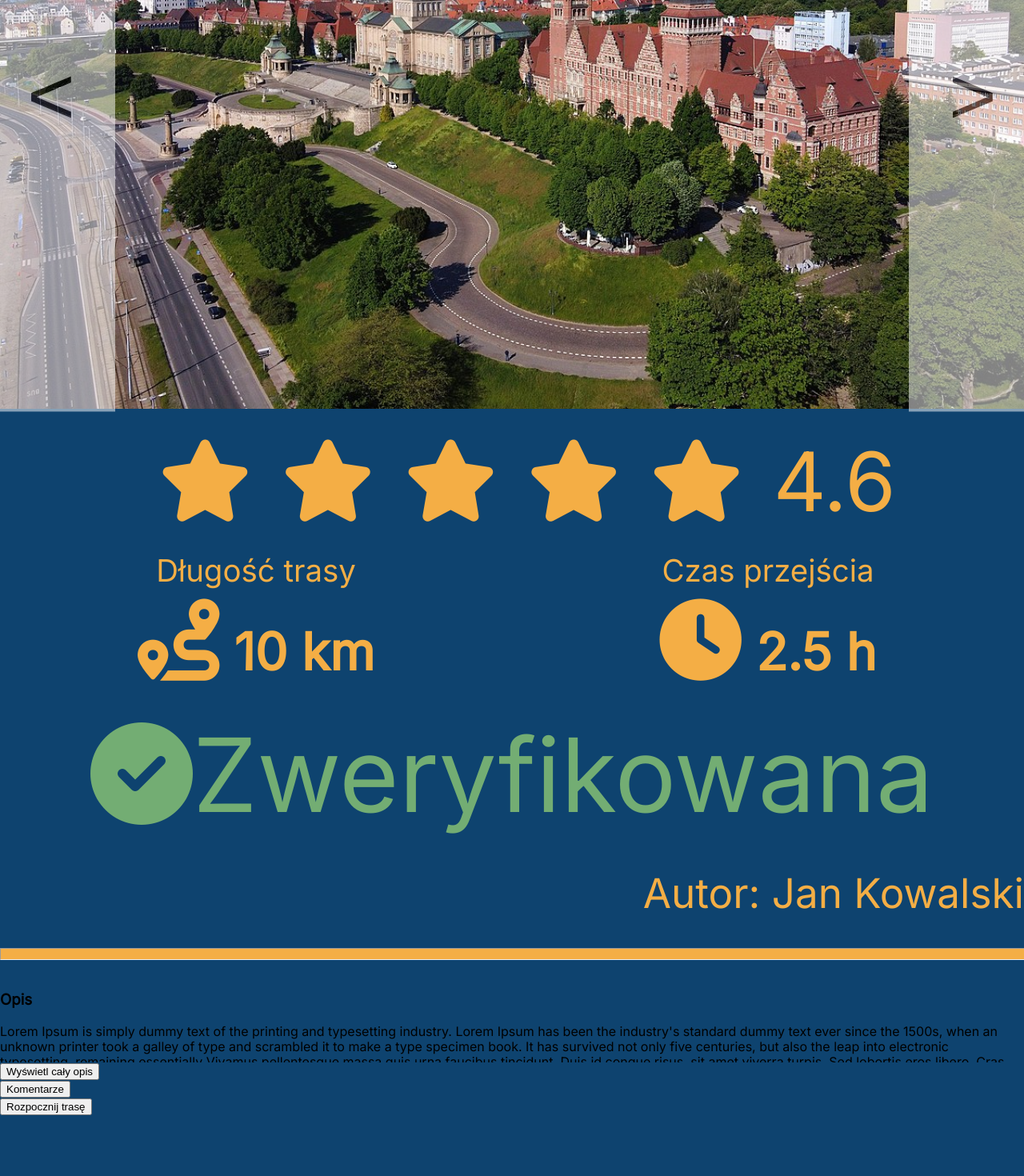
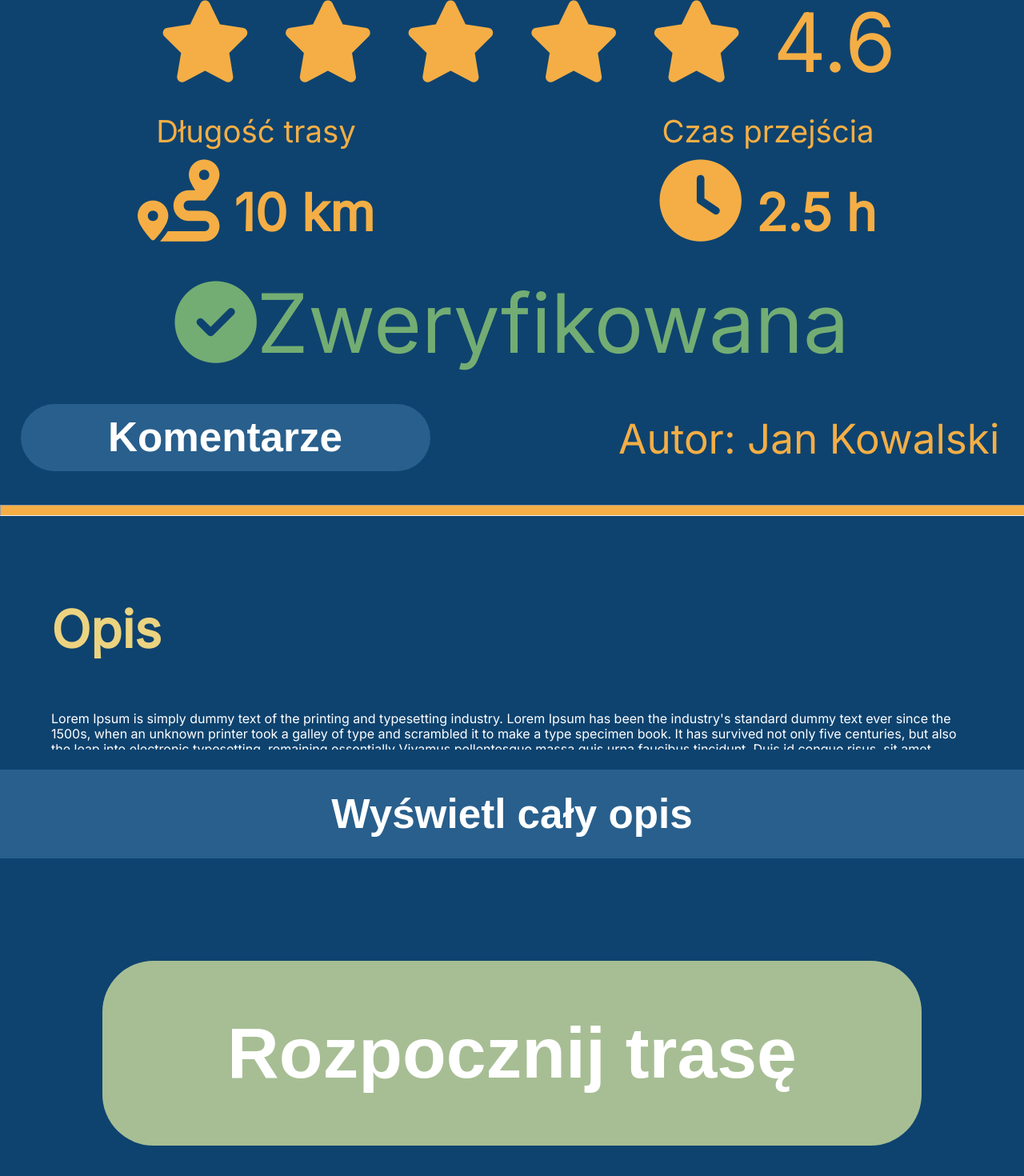
Before and after one commit to E-Tourist/frontend, an Angular app in the folder e-tourist-frontend/: page /routeDetails/1 in a window 1280 px wide. Shown: the part 390-1860 px from the top of the page at 80% size. Before the commit the page ends 1784 px from the top, so only its background shows below. Built offline with nearby package versions, Linux system fonts and the light colour scheme.

Commit message:
route-description styling complete, minor changes

```diff
--- a/e-tourist-frontend/src/app/components/route-details/route-details.component.html
+++ b/e-tourist-frontend/src/app/components/route-details/route-details.component.html
@@ -1,9 +1,9 @@
 <h2>{{routeDetails.name}}</h2>
 
 <div class="main-images-box">
-  <img [src]="currentImage" alt="main-image">
-  <button class="change_img_prev" (click)="prevImage()">&lt;</button>
-  <button class="change_img_next" (click)="nextImage()">&gt;</button>
+  <button class="change-img-prev" (click)="prevImage()">&lt;</button>
+  <button class="change-img-next" (click)="nextImage()">&gt;</button>
+  <img class="route-img" [src]="currentImage" alt="main-image">
 </div>
 
 <div class="route-rating-section">
@@ -39,19 +39,19 @@
 </div>
 
 <div *ngIf="routeDetails.isVerified" class="route-stats-verified"><i class="fa-solid fa-circle-check"></i>Zweryfikowana</div>
+
+<button class="comments-btn" [routerLink]="['/comments', routeDetails.id]">Komentarze</button>
 <div [routerLink]="['/profile', routeDetails.authorId]" class="route-stats-author">Autor: {{routeDetails.authorName}}</div>
 
 <hr>
 
-<h3>Opis</h3>
-<div>
-  <div [ngClass]="{'collapsed': isDescriptionHidden}">
+<div class="route-description">
+  <h3>Opis</h3>
+  <div class="route-description-content" [ngClass]="{'collapsed': isDescriptionHidden}">
     {{routeDetails.description}}
   </div>
 
-  <button (click)="toggleDescription()">{{ isDescriptionHidden ? 'Wyświetl cały opis' : 'Schowaj opis'}}</button>
+  <button class="route-description-show-btn" (click)="toggleDescription()">{{ isDescriptionHidden ? 'Wyświetl cały opis' : 'Schowaj opis'}}</button>
 </div>
 
-<button [routerLink]="['/comments', routeDetails.id]">Komentarze</button> <br>
-
-<button [routerLink]="['/navigation', routeDetails.id]">Rozpocznij trasę</button>
+<button class="start-btn" [routerLink]="['/navigation', routeDetails.id]">Rozpocznij trasę</button>
--- a/e-tourist-frontend/src/app/components/route-details/route-details.component.less
+++ b/e-tourist-frontend/src/app/components/route-details/route-details.component.less
@@ -3,6 +3,7 @@
 .main-images-box{
   position: relative;
   width: 100%;
+  height: 30%;
 }
 
 h2{
@@ -21,7 +22,7 @@ h2{
 
 .main-images-box img {
   width: 100%;
-  height: 100%;
+  height: 100% !important;
 }
 
 .main-images-box button {
@@ -32,19 +33,19 @@ h2{
   font-size: 8vw;
   border: none;
   cursor: pointer;
-  height: 100%;
+  height: 100% !important;
   width: 12.5%;
   padding: 0;
 }
 
-.main-images-box .change_img_prev {
+.main-images-box .change-img-prev {
   top: 50%;
   left: 5%;
   transform: translate(-50%, -50%);
   -ms-transform: translate(-50%, -50%);
 }
 
-.main-images-box .change_img_next {
+.main-images-box .change-img-next {
   top: 50%;
   left: 95%;
   transform: translate(-50%, -50%);
@@ -106,7 +107,7 @@ h2{
   width: 100%;
   color: rgb(115, 173, 115);
   text-align: center;
-  font-size: 10vw;
+  font-size: 8vw;
   margin-top: 3vw;
   margin-bottom: 3vw;
   float: left;
@@ -114,10 +115,11 @@ h2{
 
 .route-stats-author{
   color: @theme-orange;
-  width: 100%;
+  width: 40%;
   font-size: 4vw;
-  float: left;
-  text-align: right;
+  float: right;
+  text-align: center;
+  padding: 1vw;
 }
 
 hr{
@@ -128,3 +130,61 @@ hr{
   margin-bottom: 3vw;
   background-color: @theme-orange;;
 }
+
+h3{
+  color: @theme-light-yellow;
+  width: 90%;
+  font-size: 5vw;
+}
+
+.route-description{
+  flex-direction: column;
+  width: 100%;
+  align-items: center;
+  display: flex;
+}
+
+.route-description-content{
+  width: 90%;
+  color: white;
+  margin-bottom: 2vw;
+}
+
+.route-description-show-btn{
+  width: 100%;
+  background-color: @theme-light-blue;
+  border: none;
+  cursor: pointer;
+  color: white;
+  padding: 2vw;
+  font-size: 4vw;
+  font-weight: bold;
+}
+
+.comments-btn{
+  float: left;
+  width: 40%;
+  font-size: 4vw;
+  font-weight: bold;
+  color: white;
+  margin-left: 2vw;
+  margin-right: 2vw;
+  border: none;
+  background-color: @theme-light-blue;
+  border-radius: 5vw;
+  padding: 1vw;
+  cursor: pointer;
+}
+
+.start-btn{
+  font-size: 7vw;
+  font-weight: bold;
+  background-color: #A7BE94;
+  width: 80%;
+  margin: 10%;
+  padding: 5%;
+  border: none;
+  border-radius: 5vw;
+  color: white;
+  cursor: pointer;
+}
--- a/e-tourist-frontend/src/app/components/routes-list/routes-list.component.less
+++ b/e-tourist-frontend/src/app/components/routes-list/routes-list.component.less
@@ -31,6 +31,7 @@ input[type=text] {
     background-color: white;
     padding: 2px 40px 2px 10px;
     border: none;
+    outline: none;
  }
 
  .search-field button {
--- a/e-tourist-frontend/src/app/components/routes-search/routes-search.component.html
+++ b/e-tourist-frontend/src/app/components/routes-search/routes-search.component.html
@@ -1,7 +1,7 @@
 <div class="search-page">
   <div class="search-top-box">
     <input type="text" placeholder="Wyszukaj miejsce" id="place-search-input" [(ngModel)]="searchInputValue">
-    <i class="fa-solid fa-magnifying-glass fa-xl search-icon" (click)="searchForPlace()"></i>
+    <button class="search-btn"><i class="fa-solid fa-magnifying-glass fa-xl search-icon" (click)="searchForPlace()"></i></button>
   </div>
 
   <div class="map-container">
--- a/e-tourist-frontend/src/app/components/routes-search/routes-search.component.less
+++ b/e-tourist-frontend/src/app/components/routes-search/routes-search.component.less
@@ -1,11 +1,17 @@
 .search-top-box {
   padding: 20px;
+  height: auto;
   display: flex;
   justify-content: center;
   align-items: center;
 }
 
-.search-icon:hover {
+.search-btn{
+  padding-right: 2vw;
+  height: 100%;
+  background-color: white;
+  border-radius: 0 2vw 2vw 0;
+  border: none;
   cursor: pointer;
 }
 
@@ -16,8 +22,12 @@
 }
 
 input {
+  padding-left: 2vw;
   width: 80%;
   height: 40px;
+  border: none;
+  border-radius:  2vw 0 0 2vw;
+  outline: none;
 }
 
 .map-container {
--- a/e-tourist-frontend/src/styles.less
+++ b/e-tourist-frontend/src/styles.less
@@ -5,6 +5,8 @@ html {
   background-color: @theme-dark-blue;
   font-family: Inter;
   height: 100%;
+  max-width: 100%;
+  overflow-x: hidden;
 }
 
 body {
```
